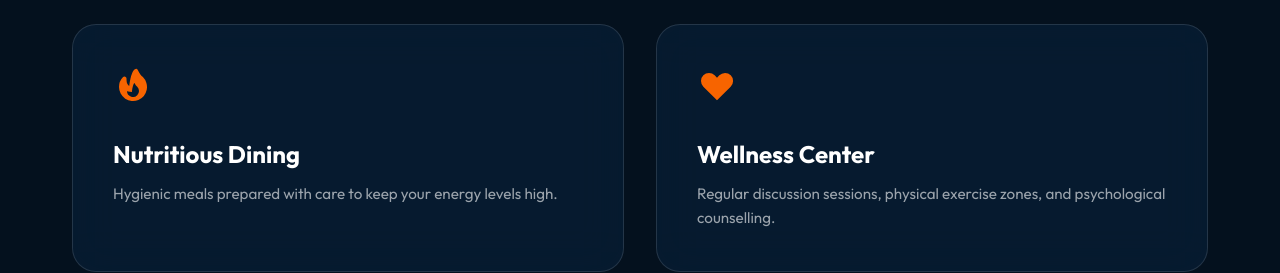
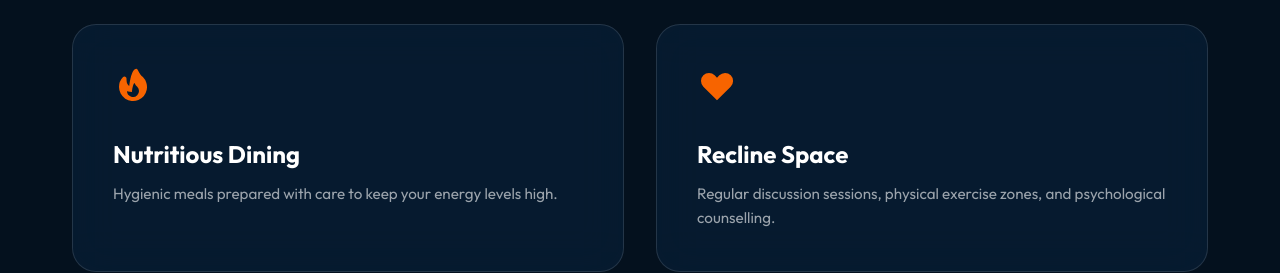
Before and after one commit to elbin2005/mentura, a React (Vite) app: page / in a window 1280 px wide. Shown: the part 7620-7893 px from the top of the page. Built offline with nearby package versions, Linux system fonts and the light colour scheme.

Commit message:
Update site content and styles

```diff
--- a/src/pages/CampusLifePage.jsx
+++ b/src/pages/CampusLifePage.jsx
@@ -53,7 +53,7 @@ const CampusLifePage = () => {
                             { title: 'Premium Hostels', icon: <HiHome />, desc: 'Rooms with attached bathrooms, housekeeping, and 24/7 security.' },
                             { title: 'Personal Cubicles', icon: <HiAcademicCap />, desc: 'Silent study zones, digital archives, and high-speed internet availablity.' },
                             { title: 'Nutritious Dining', icon: <HiFire />, desc: 'Hygienic meals prepared with care to keep your energy levels high.' },
-                            { title: 'Wellness Center', icon: <HiHeart />, desc: 'Regular discussion sessions, physical exercise zones, and psychological counselling.' },
+                            { title: 'Recline Space', icon: <HiHeart />, desc: 'Regular discussion sessions, physical exercise zones, and psychological counselling.' },
                         ].map((f, i) => (
                             <motion.div key={i} className="facility-card glass-card" variants={fadeUp}>
                                 <div className="facility-card__icon">{f.icon}</div>
```
Also changed, not shown: src/components/Navbar.css (line endings or trailing spaces).
